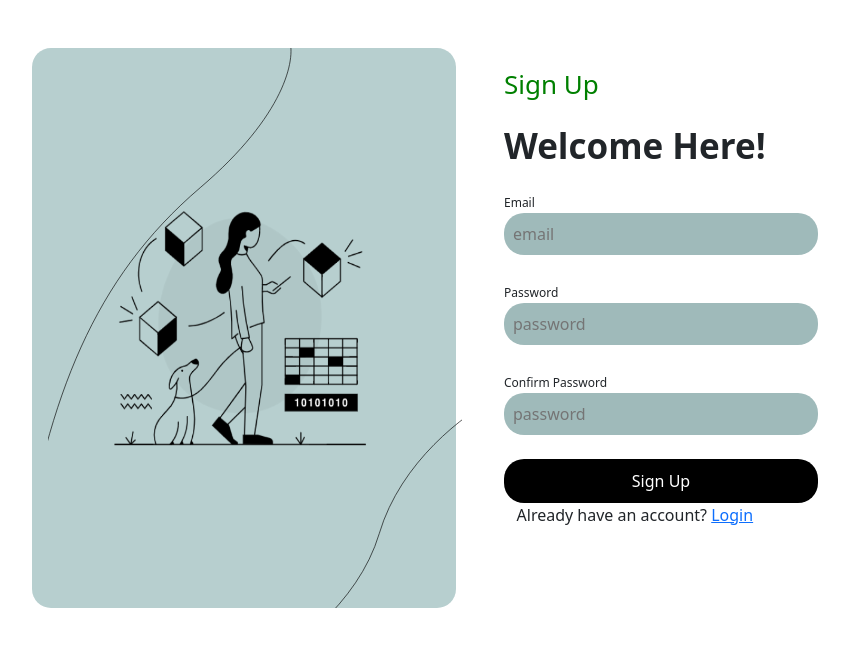
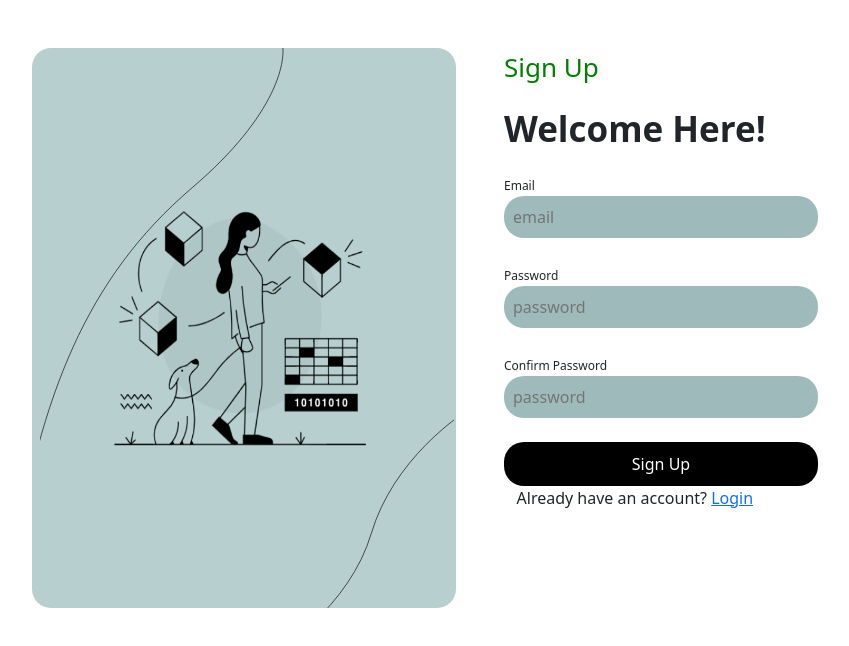
Before and after one commit to gdsc-uba/gdsc_web_frontend, a React (Create React App) app: page /register in a window 1280 px wide. Shown: the top 646 px of the page, without its empty margins (256-1105 px from the left). Built offline with nearby package versions, Linux system fonts and the light colour scheme.

Commit message:
Feat: Updated Register.css

```diff
--- a/src/pages/Register.css
+++ b/src/pages/Register.css
@@ -2,11 +2,12 @@
     display: flex;
     flex-direction: row;
     justify-content: column-flex-end;
-    align-items:center;
+    /* align-items:center; */
     flex-shrink:1;
 }
 .info{
     display: block;
+    margin: 3em 0em 0em 0em;
 }
 
 .info > input{
@@ -46,7 +47,7 @@
     display: flex;
     position: relative;
     bottom: 3em;
-    right: 22em;
+    right: 22.5em;
     height: 35em;
     /* margin: 5em 17em; */
 
```
